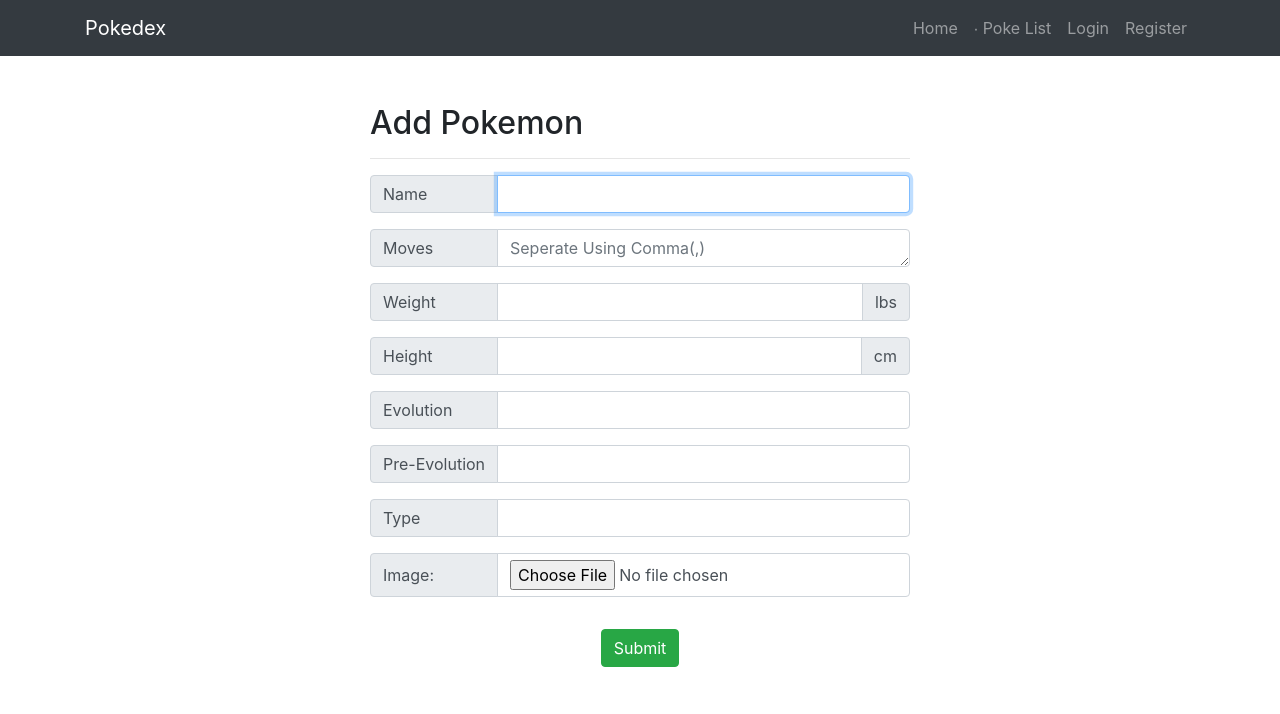
After one commit to tnamb/Pok-dex, a PHP site: page /Pokemon/addpokemon.php in a window 1280 px wide. The commit adds this page. Shown: the top 714 px of the page. Run offline with PHP 8.4, Linux system fonts and the light colour scheme; some libraries are stand-ins or nearby versions.

Commit message:
updation

```diff
--- /dev/null
+++ b/Pokemon/addpokemon.php
@@ -0,0 +1,305 @@
+<?php
+  include 'connection.php';
+
+  if(isset($_POST['name']) && !empty($_POST['name']))
+  {
+    $user_image_name= $_FILES["fileToUpload"]["name"];
+    $server_imageDir="/var/www/html/Pok-dex/assets/img/";
+    $image_location=$server_imageDir.$user_image_name;
+    $upload_image_ok=1;
+
+    if(!empty($user_image_name))
+    {
+      $imageFileType = pathinfo($image_location,PATHINFO_EXTENSION);
+      // Check if file already exists
+      if (file_exists($image_location))
+      {
+        die("<script>
+        alert('Sorry, file already exists with same name');</script>");
+        $upload_image_ok = 0;
+      }
+      // Allow certain file formats
+      if($imageFileType != "jpg" && $imageFileType != "png" && $imageFileType != "jpeg")
+      {
+        die("<script>
+        alert('\t\t\t\tSorry!\\nOnly JPG, JPEG & PNG Image formats are allowed');</script>");
+        $upload_image_ok = 0;
+      }
+      // Check file size
+      if ($_FILES["fileToUpload"]["size"] > 5000000)
+      {
+        die("<script>alert('Sorry!\\nYour Image is more than 5MB')</script>");
+        $upload_image_ok = 0;
+      }
+    }
+
+    $name=$_POST['name'];
+    $moves=$_POST['moves'];
+    $weight=$_POST['weight'];
+    $height=$_POST['height'];
+    $evform=$_POST['evform'];
+    $pre_evform=$_POST['pre_evform'];
+    $type=$_POST['type'];
+
+    $check_query="select name from pokemons where name='$name'";
+    $check_result=mysqli_query($dbc,$check_query) or die("Selecting error<br>".mysqli_error($dbc));
+
+    if(mysqli_num_rows($check_result)==0){
+
+      //Image Upload
+      if($upload_image_ok!=0 && !empty($user_image_name))
+      {
+        if(move_uploaded_file($_FILES['fileToUpload']['tmp_name'],$image_location))
+        {
+          $query1="insert into pokemons(name,moves,weight,height,evolution_form,pre_evolution_form,type,
+            image) values('$name','$moves',$weight,$height,'$evform','$pre_evform','$type','$user_image_name')";
+          $result1= mysqli_query($dbc,$query1)
+                      or die("Error in querying<br>".mysqli_error($dbc));
+        }
+        else {
+          die("<script>alert('Error uploading Image!')</script>");
+        }
+      }
+      // $query = "insert into pokemons()
+      //             values() ;";
+      // $result= mysqli_query($dbc,$query)
+      //             or die("Error in querying database<br>".mysqli_error($dbc));
+    }
+    else {
+      die ("<script>alert('Pokemon with this name already exist!');</script>");
+    }
+
+
+
+    echo "<script>alert('Addition Successful!');</script>";
+
+
+
+
+  }
+ ?>
+
+ <!DOCTYPE html>
+ <html>
+   <head>
+     <meta charset="utf-8">
+     <title>Add Pokemon</title>
+     <meta charset="utf-8">
+     <meta name="viewport" content="width=device-width, initial-scale=1">
+     <link rel="stylesheet" href="https://maxcdn.bootstrapcdn.com/bootstrap/4.0.0/css/bootstrap.min.css">
+     <script src="https://ajax.googleapis.com/ajax/libs/jquery/3.3.1/jquery.min.js"></script>
+     <script src="https://cdnjs.cloudflare.com/ajax/libs/popper.js/1.12.9/umd/popper.min.js"></script>
+     <script src="https://maxcdn.bootstrapcdn.com/bootstrap/4.0.0/js/bootstrap.min.js"></script>
+
+     <style media="screen">
+       label{
+        width: 8rem;
+        text-align: center;
+       }
+     </style>
+
+     <script type="text/javascript">
+       function validate() {
+        var password=document.getElementById('password').value;
+        var cpassword=document.getElementById('cpassword').value;
+        if(password != cpassword){
+          document.getElementById('perror').innerHTML="Password do not match";
+          return false;
+        }
+       }
+
+     </script>
+   </head>
+
+   <body>
+     <!-- Navigation -->
+     <nav class="navbar navbar-expand-lg navbar-dark bg-dark sticky-top">
+       <div class="container">
+         <a class="navbar-brand" href="">Pokedex</a>
+         <button class="navbar-toggler" type="button" data-toggle="collapse" data-target="#navbarResponsive" aria-controls="navbarResponsive" aria-expanded="false" aria-label="Toggle navigation">
+           <span class="navbar-toggler-icon"></span>
+         </button>
+         <div class="collapse navbar-collapse" id="navbarResponsive">
+
+           <ul class="navbar-nav ml-auto">
+             <span class="navbar-text text-light">
+             </span>
+             <li class="nav-item">
+               <a class="nav-link" href="demo.html">Home</a>
+             </li>
+             <li class="nav-item">
+   						<a class="nav-link" href="PokeDetailPage.html">∙ Poke List
+   						</a>
+   					</li>
+             <li class="nav-item">
+               <a class="nav-link" href="login.php">Login
+               </a>
+             </li>
+             <li class="nav-item">
+               <a class="nav-link" href="register.php">Register
+               </a>
+             </li>
+           </ul>
+
+         </div>
+       </div>
+     </nav>
+
+     <!-- Adding pokemon body -->
+     <div class="container py-5">
+        <form class="form-horizontal" enctype="multipart/form-data" role="form" method="POST" action="addpokemon.php" onsubmit="return(validate());">
+            <div class="row">
+                <div class="col-md-3"></div>
+                <div class="col-md-6">
+                    <h2>Add Pokemon</h2>
+                    <hr>
+                </div>
+            </div>
+
+            <!-- Name -->
+            <div class="row">
+                <div class="col-md-3"></div>
+                <div class="col-md-6">
+                    <div class="form-group has-danger">
+                        <div class="input-group mb-2 mr-sm-2 mb-sm-0">
+                            <div class="input-group-prepend" >
+                              <label class="input-group-text" for="name">Name</label>
+                            </div>
+                            <input type="text" name="name" class="form-control text-capitalize" id="name"
+                                 required autofocus>
+                        </div>
+                    </div>
+                </div>
+            </div>
+
+            <!-- Moves -->
+            <div class="row">
+                <div class="col-md-3"></div>
+                <div class="col-md-6">
+                    <div class="form-group has-danger">
+                        <div class="input-group mb-2 mr-sm-2 mb-sm-0">
+                            <div class="input-group-prepend" >
+                              <label class="input-group-text" for="moves">Moves</label>
+                            </div>
+                            <!-- <input type="text" name="lname" class="form-control text-capitalize" id="lname"
+                                   placeholder="Type here..." required> -->
+                            <textarea name="moves" id="moves" class="form-control text-capitalize"  rows="1" cols="8" placeholder="Seperate using comma(,)"></textarea>
+                        </div>
+                    </div>
+                </div>
+            </div>
+
+            <!-- Weight -->
+            <div class="row">
+                <div class="col-md-3"></div>
+                <div class="col-md-6">
+                    <div class="form-group has-danger">
+                        <div class="input-group mb-2 mr-sm-2 mb-sm-0">
+                            <div class="input-group-prepend" >
+                              <label class="input-group-text" for="weight">Weight</label>
+                            </div>
+                            <input type="number" step="any" min=0 name="weight" class="form-control" id="weight"
+                                    required>
+                                   <div class="input-group-append" >
+                                     <span class="input-group-text">lbs</span>
+                                   </div>
+                        </div>
+                    </div>
+                </div>
+            </div>
+
+            <!-- Height -->
+            <div class="row">
+                <div class="col-md-3"></div>
+                <div class="col-md-6">
+                    <div class="form-group has-danger">
+                        <div class="input-group mb-2 mr-sm-2 mb-sm-0">
+                            <div class="input-group-prepend" >
+                              <label class="input-group-text" for="height">Height</label>
+                            </div>
+                            <input type="number" step="any" min=0 name="height" class="form-control" id="height"
+                                    required>
+                                   <div class="input-group-append" >
+                                     <span class="input-group-text">cm</span>
+                                   </div>
+                        </div>
+                    </div>
+                </div>
+            </div>
+
+            <!-- Evolution Form -->
+            <div class="row">
+                <div class="col-md-3"></div>
+                <div class="col-md-6">
+                    <div class="form-group">
+                        <div class="input-group mb-2 mr-sm-2 mb-sm-0">
+                            <div class="input-group-prepend" >
+                              <label class="input-group-text" for="evform">Evolution</label>
+                            </div>
+                            <input type="text" name="evform" class="form-control" id="evform"
+                                    required>
+                        </div>
+                    </div>
+                </div>
+              </div>
+
+            <!-- Pre-Evolution Form -->
+            <div class="row">
+                <div class="col-md-3"></div>
+                <div class="col-md-6">
+                    <div class="form-group">
+                        <div class="input-group mb-2 mr-sm-2 mb-sm-0">
+                            <div class="input-group-prepend" >
+                              <label class="input-group-text" for="pre_evform">Pre-Evolution</label>
+                            </div>
+                            <input type="text" name="pre_evform" class="form-control" id="pre_evform"
+                                    required>
+                        </div>
+                    </div>
+                </div>
+            </div>
+
+            <!-- Type -->
+            <div class="row">
+                <div class="col-md-3"></div>
+                <div class="col-md-6">
+                    <div class="form-group">
+                        <div class="input-group mb-2 mr-sm-2 mb-sm-0">
+                            <div class="input-group-prepend" >
+                              <label class="input-group-text" for="type">Type</label>
+                            </div>
+                            <input type="text" name="type" class="form-control" id="type"
+                                    required>
+                        </div>
+                    </div>
+                </div>
+              </div>
+
+              <!-- Image -->
+              <div class="row">
+                <div class="col-md-3"></div>
+                <div class="col-md-6">
+                  <div class="form-group">
+                    <div class="input-group mb-2 mr-sm-2 mb-sm-0">
+                      <div class="input-group-prepend" >
+                        <label class="input-group-text" for="img">Image:</label>
+                      </div>
+                      <input type="file" class="form-control" id="img" name="fileToUpload" required>
+                    </div>
+                  </div>
+                </div>
+              </div>
+
+
+            <!-- Submit Button -->
+            <div class="row" style="padding-top: 1rem">
+                <div class="col-md-3"></div>
+                <div class="col-md-6 text-center">
+                    <button type="submit" class="btn btn-success">Submit</button>
+                </div>
+            </div>
+        </form>
+    </div>
+
+   </body>
+ </html>
--- a/Pokemon/login.php
+++ b/Pokemon/login.php
@@ -53,8 +53,12 @@ if(isset($_POST['email']) && !empty($_POST['email']))
              <span class="navbar-text text-light">
              </span>
              <li class="nav-item">
-               <a class="nav-link" href="#">Home</a>
+               <a class="nav-link" href="demo.html">Home</a>
              </li>
+             <li class="nav-item">
+   						<a class="nav-link" href="PokeDetailPage.html">∙ Poke List
+   						</a>
+   					</li>
              <li class="nav-item active">
                <a class="nav-link" href="login.php">Login
                </a>
--- a/Pokemon/register.php
+++ b/Pokemon/register.php
@@ -72,8 +72,12 @@
              <span class="navbar-text text-light">
              </span>
              <li class="nav-item">
-               <a class="nav-link" href="#">Home</a>
+               <a class="nav-link" href="demo.html">Home</a>
              </li>
+             <li class="nav-item">
+   						<a class="nav-link" href="PokeDetailPage.html">∙ Poke List
+   						</a>
+   					</li>
              <li class="nav-item">
                <a class="nav-link" href="login.php">Login
                </a>
```
Also changed, not shown: Pokemon/PokeDetailPage.html (+64 -9 lines), Pokemon/PokePoke.html (+37 -3 lines), Pokemon/demo.html (+10 -4 lines), assets/img/c2.png (deleted).
